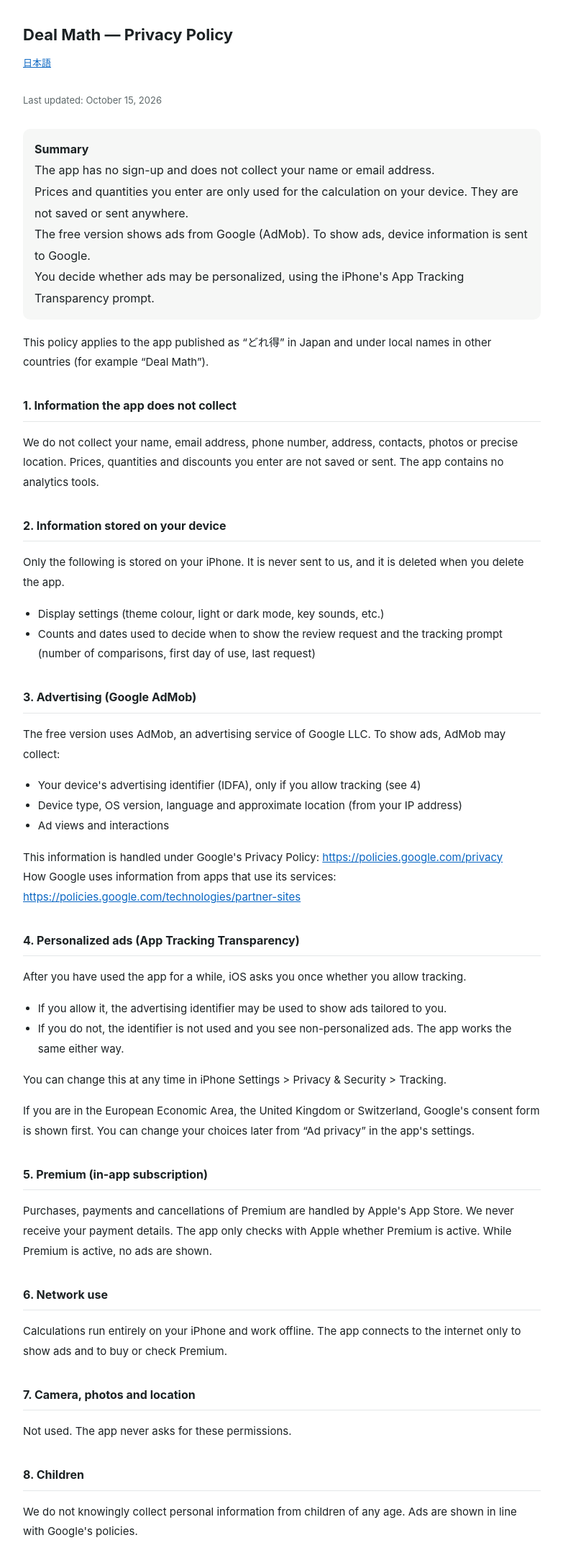
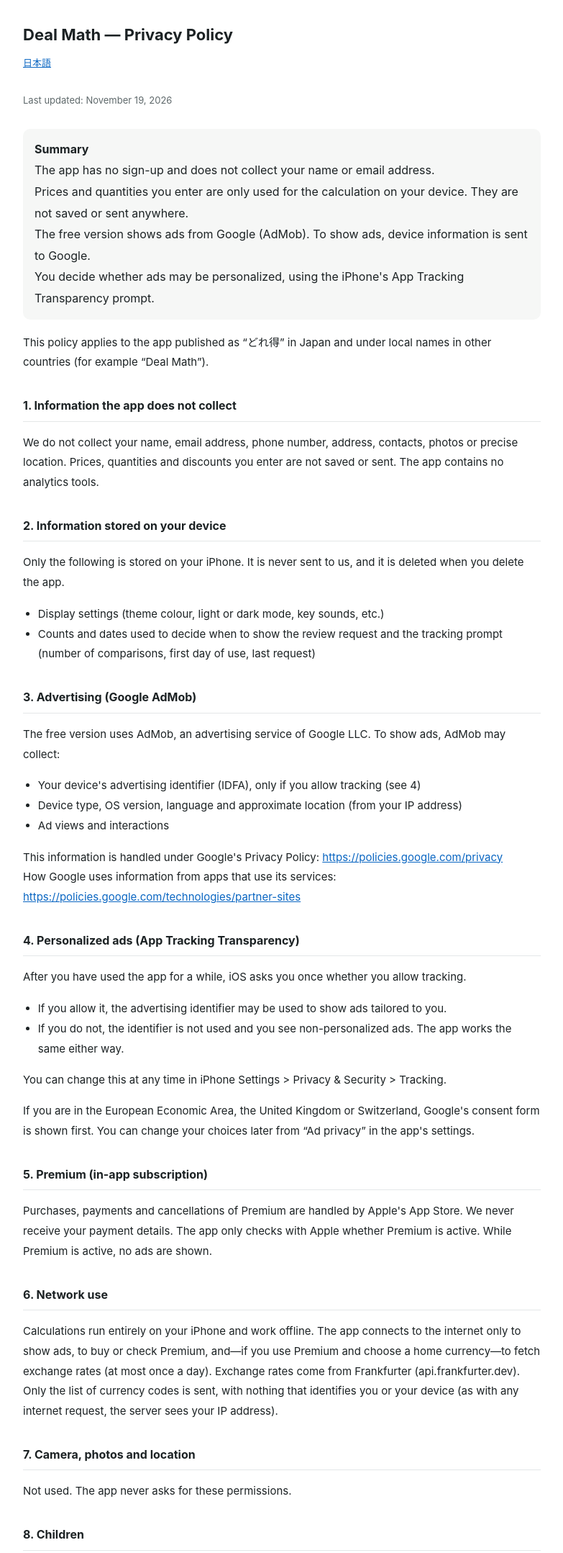
Before and after one commit to kaihatsu-shushu/otokuzukan, a plain HTML site: page privacy-en.html in a window 1280 px wide. Shown: the top 2157 px of the page at 72% size, without its empty margins (248-1031 px from the left). Drawn offline with Linux system fonts and the light colour scheme.

Commit message:
プライバシーポリシーに為替レートの取得（旅行モード・Frankfurter）を書き足す
Co-Authored-By: Claude Opus 5.5 <noreply@anthropic.com>

```diff
--- a/privacy-en.html
+++ b/privacy-en.html
@@ -20,7 +20,7 @@
 <body>
 <h1>Deal Math — Privacy Policy</h1>
 <p class="sub"><a href="privacy.html">日本語</a></p>
-<p class="sub">Last updated: October 15, 2026</p>
+<p class="sub">Last updated: November 19, 2026</p>
 
 <div class="box">
   <strong>Summary</strong><br>
@@ -64,7 +64,7 @@ How Google uses information from apps that use its services: <a href="https://po
 <p>Purchases, payments and cancellations of Premium are handled by Apple's App Store. We never receive your payment details. The app only checks with Apple whether Premium is active. While Premium is active, no ads are shown.</p>
 
 <h2>6. Network use</h2>
-<p>Calculations run entirely on your iPhone and work offline. The app connects to the internet only to show ads and to buy or check Premium.</p>
+<p>Calculations run entirely on your iPhone and work offline. The app connects to the internet only to show ads, to buy or check Premium, and—if you use Premium and choose a home currency—to fetch exchange rates (at most once a day). Exchange rates come from Frankfurter (api.frankfurter.dev). Only the list of currency codes is sent, with nothing that identifies you or your device (as with any internet request, the server sees your IP address).</p>
 
 <h2>7. Camera, photos and location</h2>
 <p>Not used. The app never asks for these permissions.</p>
```
Also changed, not shown: privacy.html (+2 -2 lines).
